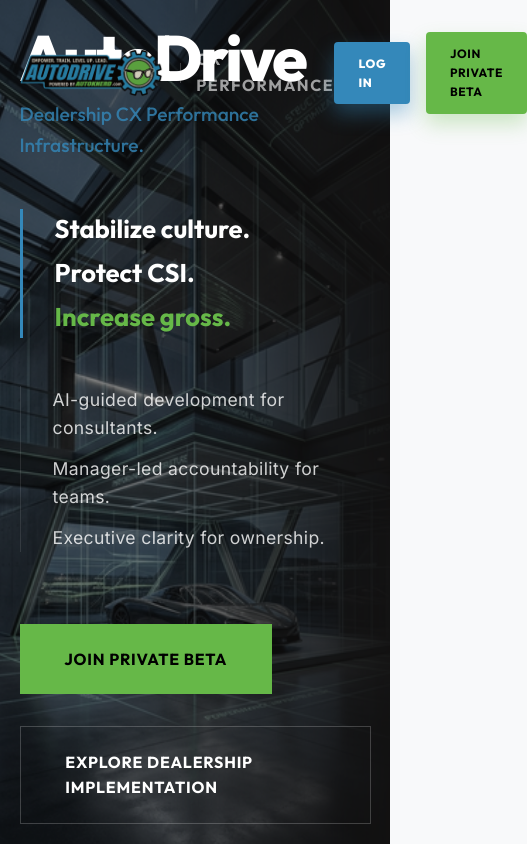
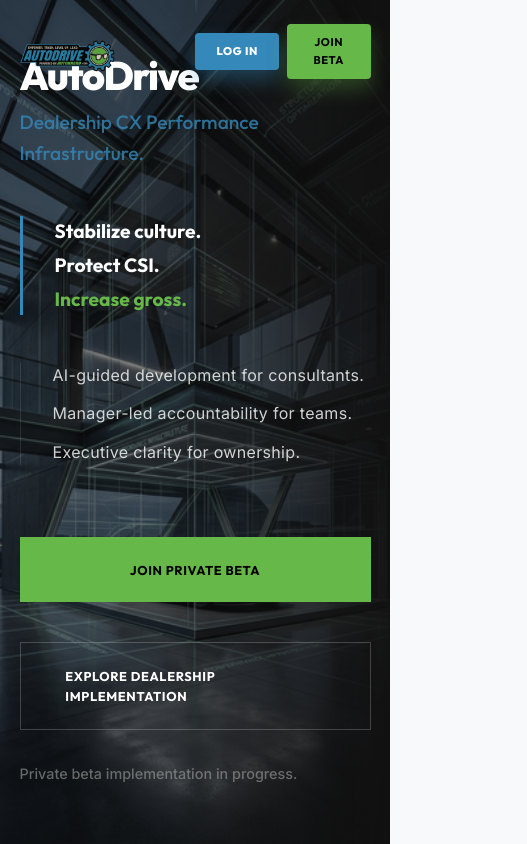
Before and after one commit to AutoKnerd/autodrive_web, a React (Vite) app: page / in a window 390 px wide. Shown: the top 844 px of the page, 527 px wide, since content can reach past the window. Built offline with nearby package versions, Linux system fonts and the light colour scheme.

Commit message:
UI: System-wide mobile responsiveness updates and layout stabilization

```diff
--- a/src/components/Navigation.tsx
+++ b/src/components/Navigation.tsx
@@ -4,32 +4,33 @@
 
 const Navigation: React.FC = () => {
     return (
-        <nav style={{ padding: '2rem 5%', position: 'absolute', width: '100%', zIndex: 50, display: 'flex', justifyContent: 'space-between', alignItems: 'center' }}>
+        <nav style={{ padding: '1.5rem 5%', position: 'absolute', width: '100%', zIndex: 50, display: 'flex', justifyContent: 'space-between', alignItems: 'center', gap: '1rem', flexWrap: 'wrap' }}>
             <div style={{ display: 'flex', alignItems: 'center', gap: '1rem' }}>
                 <Link to="/" style={{ display: 'flex', alignItems: 'center', gap: '1rem', textDecoration: 'none' }}>
-                    <img src="/logo.png" alt="AutoDrive" style={{ height: '48px', width: 'auto', filter: 'brightness(0.9)' }} />
+                    <img src="/logo.png" alt="AutoDrive" style={{ height: 'max(32px, 4vw)', width: 'auto', filter: 'brightness(0.9)' }} />
                 </Link>
-                <div style={{ width: '1px', height: '20px', background: 'rgba(255,255,255,0.2)' }}></div>
-                <span style={{ fontFamily: 'var(--font-heading)', fontWeight: 700, fontSize: '1rem', letterSpacing: '0.1em', color: 'rgba(255,255,255,0.6)', textTransform: 'uppercase' }}>
+                <div className="hide-mobile" style={{ width: '1px', height: '20px', background: 'rgba(255,255,255,0.2)' }}></div>
+                <span className="hide-mobile" style={{ fontFamily: 'var(--font-heading)', fontWeight: 700, fontSize: '0.9rem', letterSpacing: '0.1em', color: 'rgba(255,255,255,0.6)', textTransform: 'uppercase' }}>
                     CX Performance
                 </span>
             </div>
-            <div style={{ display: 'flex', gap: '1rem', alignItems: 'center' }}>
+            <div style={{ display: 'flex', gap: '0.5rem', alignItems: 'center' }}>
                 <motion.a
                     href="#login"
                     className="btn"
                     whileHover={{ scale: 1.05 }}
                     whileTap={{ scale: 0.95 }}
                     style={{
-                        fontSize: '0.75rem',
-                        padding: '0.75rem 1.5rem',
+                        fontSize: '0.7rem',
+                        padding: '0.6rem 1rem',
                         borderRadius: '4px',
                         backgroundColor: 'var(--logo-blue)',
                         color: '#fff',
                         fontWeight: 800,
                         transition: 'all 0.3s ease',
                         boxShadow: '0 10px 20px rgba(52, 136, 186, 0.4)',
-                        textDecoration: 'none'
+                        textDecoration: 'none',
+                        textAlign: 'center'
                     }}
                 >
                     Log In
@@ -39,12 +40,13 @@
                     className="btn btn-primary"
                     whileHover={{ scale: 1.05 }}
                     whileTap={{ scale: 0.95 }}
-                    style={{ fontSize: '0.75rem', padding: '0.75rem 1.5rem', borderRadius: '4px', boxShadow: '0 10px 20px rgba(102, 184, 72, 0.3)', textDecoration: 'none' }}
+                    style={{ fontSize: '0.7rem', padding: '0.6rem 1rem', borderRadius: '4px', boxShadow: '0 10px 20px rgba(102, 184, 72, 0.3)', textDecoration: 'none', textAlign: 'center' }}
                 >
-                    Join Private Beta
+                    Join Beta
                 </motion.a>
             </div>
         </nav>
+
     );
 };
 
--- a/src/index.css
+++ b/src/index.css
@@ -145,13 +145,52 @@
   animation: fadeIn 0.8s var(--transition-smooth) forwards;
 }
 
+/* Responsive Adjustments */
+.hide-mobile {
+  display: flex !important;
+}
+
+.mobile-stack {
+  display: flex;
+  flex-direction: row;
+}
+
 @media (max-width: 768px) {
-  section {
-    padding: var(--spacing-base) 5%;
+  :root {
+    --spacing-huge: 4rem;
+    --spacing-large: 2.5rem;
   }
 
-  :root {
-    --spacing-huge: 6rem;
-    --spacing-large: 4rem;
+  section {
+    padding: var(--spacing-large) 5%;
+  }
+
+  .hide-mobile {
+    display: none !important;
+  }
+
+  .mobile-stack {
+    flex-direction: column !important;
+  }
+
+  h1 {
+    font-size: clamp(2.5rem, 8vw, 4rem) !important;
+  }
+
+  h2 {
+    font-size: clamp(1.8rem, 6vw, 2.5rem) !important;
   }
 }
+
+@media (max-width: 480px) {
+  section {
+    padding: 2.5rem 5%;
+  }
+
+  .btn {
+    padding: 1rem 1.5rem;
+    font-size: 0.8rem;
+    width: 100%;
+    margin-bottom: 0.5rem;
+  }
+}
--- a/src/pages/Home.tsx
+++ b/src/pages/Home.tsx
@@ -51,16 +51,16 @@
                             </div>
                         </div>
 
-                        <div style={{ display: 'grid', gridTemplateColumns: 'repeat(auto-fit, minmax(280px, 1fr))', gap: '3rem', marginBottom: '4.5rem', maxWidth: '1000px' }}>
+                        <div className="mobile-stack" style={{ display: 'grid', gridTemplateColumns: 'repeat(auto-fit, minmax(300px, 1fr))', gap: '3rem', marginBottom: '4.5rem', maxWidth: '1000px' }}>
                             <div style={{ borderLeft: '3px solid var(--logo-blue)', paddingLeft: '2rem' }}>
-                                <p style={{ fontFamily: 'var(--font-heading)', fontSize: '1.6rem', fontWeight: 600, marginBottom: '0.2rem' }}>Stabilize culture.</p>
-                                <p style={{ fontFamily: 'var(--font-heading)', fontSize: '1.6rem', fontWeight: 600, marginBottom: '0.2rem' }}>Protect CSI.</p>
-                                <p style={{ fontFamily: 'var(--font-heading)', fontSize: '1.6rem', fontWeight: 600, color: 'var(--logo-green)' }}>Increase gross.</p>
+                                <p style={{ fontFamily: 'var(--font-heading)', fontSize: 'clamp(1.2rem, 4vw, 1.6rem)', fontWeight: 600, marginBottom: '0.2rem' }}>Stabilize culture.</p>
+                                <p style={{ fontFamily: 'var(--font-heading)', fontSize: 'clamp(1.2rem, 4vw, 1.6rem)', fontWeight: 600, marginBottom: '0.2rem' }}>Protect CSI.</p>
+                                <p style={{ fontFamily: 'var(--font-heading)', fontSize: 'clamp(1.2rem, 4vw, 1.6rem)', fontWeight: 600, color: 'var(--logo-green)' }}>Increase gross.</p>
                             </div>
                             <div style={{ color: 'var(--text-primary-dark)', borderLeft: '1px solid rgba(255,255,255,0.1)', paddingLeft: '2rem', display: 'flex', flexDirection: 'column', justifyContent: 'center' }}>
-                                <p style={{ marginBottom: '0.8rem', fontSize: '1.1rem', fontWeight: 400, opacity: 0.8, letterSpacing: '0.02em' }}>AI-guided development for consultants.</p>
-                                <p style={{ marginBottom: '0.8rem', fontSize: '1.1rem', fontWeight: 400, opacity: 0.8, letterSpacing: '0.02em' }}>Manager-led accountability for teams.</p>
-                                <p style={{ fontSize: '1.1rem', fontWeight: 400, opacity: 0.8, letterSpacing: '0.02em' }}>Executive clarity for ownership.</p>
+                                <p style={{ marginBottom: '0.8rem', fontSize: '1rem', fontWeight: 400, opacity: 0.8, letterSpacing: '0.02em' }}>AI-guided development for consultants.</p>
+                                <p style={{ marginBottom: '0.8rem', fontSize: '1rem', fontWeight: 400, opacity: 0.8, letterSpacing: '0.02em' }}>Manager-led accountability for teams.</p>
+                                <p style={{ fontSize: '1rem', fontWeight: 400, opacity: 0.8, letterSpacing: '0.02em' }}>Executive clarity for ownership.</p>
                             </div>
                         </div>
 
@@ -128,7 +128,7 @@
                         </button>
                     </div>
 
-                    <div style={{ display: 'grid', gridTemplateColumns: 'repeat(auto-fit, minmax(350px, 1fr))', gap: '6rem', alignItems: 'center' }}>
+                    <div className="mobile-stack" style={{ display: 'grid', gridTemplateColumns: 'repeat(auto-fit, minmax(300px, 1fr))', gap: '4rem', alignItems: 'center' }}>
                         <motion.div
                             initial={{ opacity: 0, x: -30 }}
                             whileInView={{ opacity: 1, x: 0 }}
@@ -199,11 +199,12 @@
                             style={{
                                 position: 'relative',
                                 background: '#f9fafb',
-                                padding: '3rem',
+                                padding: 'clamp(1rem, 5vw, 3rem)',
                                 border: '1px solid #e0e6ed',
                                 boxShadow: '0 30px 60px rgba(0,0,0,0.05)',
                                 borderRadius: '8px',
-                                overflow: 'hidden'
+                                overflow: 'hidden',
+                                width: '100%'
                             }}
                         >
                             <div style={{ position: 'absolute', top: '1.5rem', right: '1.5rem', fontSize: '0.6rem', opacity: 0.3, color: '#000', letterSpacing: '0.3em', textTransform: 'uppercase' }}>
@@ -382,12 +383,12 @@
                                 style={{ background: '#f8f9fa', padding: '4rem', borderRadius: '8px', border: '1px solid #eef0f2', position: 'relative', overflow: 'hidden' }}>
                                 <div style={{ position: 'absolute', top: '1.5rem', right: '1.5rem', fontSize: '0.7rem', opacity: 0.3, letterSpacing: '0.2em', fontWeight: 900 }}>PILLAR // 0{activePillar + 1}</div>
                                 <div style={{ maxWidth: '900px' }}>
-                                    <p style={{ fontSize: '1.6rem', fontWeight: 500, lineHeight: 1.3, color: '#1a1a1a', letterSpacing: '-0.01em', marginBottom: '4rem' }}>
+                                    <p style={{ fontSize: 'clamp(1.1rem, 4vw, 1.6rem)', fontWeight: 500, lineHeight: 1.3, color: '#1a1a1a', letterSpacing: '-0.01em', marginBottom: 'clamp(2rem, 5vw, 4rem)' }}>
                                         {activePillar === 0 && "AutoDrive stabilizes customer experience by stabilizing behavior. CSI does not fluctuate because mood changes. It improves because standards become repeatable."}
                                         {activePillar === 1 && "Gross grows when confidence grows. Confidence grows when skills are structured. AutoDrive turns soft skills into measurable performance drivers."}
                                         {activePillar === 2 && "AutoDrive makes leadership visible. Managers stop guessing who is improving and start coaching with precision."}
                                     </p>
-                                    <div style={{ display: 'grid', gridTemplateColumns: 'repeat(auto-fit, minmax(400px, 1fr))', gap: '2.5rem' }}>
+                                    <div className="mobile-stack" style={{ display: 'grid', gridTemplateColumns: 'repeat(auto-fit, minmax(280px, 1fr))', gap: '2.5rem' }}>
                                         {(activePillar === 0 ? [
                                             { title: 'Daily Behavioral Reinforcement', body: 'Micro-drills and XP-based repetition embed tone, empathy, and clarity into muscle memory.', fix: 'Inconsistent greetings, uneven follow-through.' },
                                             { title: 'Trust Leak Detection', body: 'The system surfaces breakdowns in clarity or follow-up before they hit surveys.', fix: '"We don’t know why CSI dropped."' },
@@ -440,10 +441,10 @@
                         <h2 style={{ fontSize: 'clamp(3rem, 6vw, 5.5rem)', color: 'var(--logo-green)', marginTop: '0.8rem' }}>Reinforcement does.</h2>
                     </div>
 
-                    <div style={{ display: 'grid', gridTemplateColumns: 'repeat(auto-fit, minmax(450px, 1fr))', gap: '8rem', alignItems: 'center' }}>
-                        <div style={{ position: 'relative', height: '550px', display: 'flex', alignItems: 'center', justifyContent: 'center' }}>
-                            <div style={{ position: 'absolute', width: '400px', height: '400px', background: 'radial-gradient(circle, rgba(102, 184, 72, 0.15) 0%, transparent 70%)', filter: 'blur(40px)', zIndex: 1 }} />
-                            <svg width="600" height="600" viewBox="0 0 600 600" style={{ overflow: 'visible', zIndex: 10 }}>
+                    <div className="mobile-stack" style={{ display: 'grid', gridTemplateColumns: 'repeat(auto-fit, minmax(300px, 1fr))', gap: '4rem', alignItems: 'center' }}>
+                        <div style={{ position: 'relative', height: 'clamp(350px, 60vh, 550px)', width: '100%', display: 'flex', alignItems: 'center', justifyContent: 'center', overflow: 'hidden' }}>
+                            <div style={{ position: 'absolute', width: '300px', height: '300px', background: 'radial-gradient(circle, rgba(102, 184, 72, 0.15) 0%, transparent 70%)', filter: 'blur(40px)', zIndex: 1 }} />
+                            <svg width="100%" height="100%" viewBox="0 0 600 600" preserveAspectRatio="xMidYMid meet" style={{ overflow: 'visible', zIndex: 10, maxWidth: '500px' }}>
                                 <defs>
                                     <clipPath id="orbClip"><circle cx="300" cy="300" r="148" /></clipPath>
                                     <radialGradient id="glassGrad" cx="35%" cy="35%" r="50%"><stop offset="0%" stopColor="rgba(255,255,255,0.25)" /><stop offset="60%" stopColor="rgba(255,255,255,0)" /><stop offset="100%" stopColor="rgba(0,0,0,0.4)" /></radialGradient>
@@ -519,14 +520,14 @@
 
             <section className="light-section" style={{ borderTop: '1px solid rgba(0,0,0,0.05)', background: '#fff' }}>
                 <div className="container">
-                    <div style={{ display: 'grid', gridTemplateColumns: 'repeat(auto-fit, minmax(320px, 1fr))', gap: '2rem' }}>
+                    <div className="mobile-stack" style={{ display: 'grid', gridTemplateColumns: 'repeat(auto-fit, minmax(300px, 1fr))', gap: '2rem' }}>
                         {/* Cards */}
                         {[
                             { role: 'Consultant', items: ['AI-guided skill development', 'Real-time performance feedback', 'Career-defining training path'], cta: 'Join Private Beta', link: '#beta', primary: true },
                             { role: 'Manager', items: ['Automated team accountability', 'Coaching visibility & tracking', 'Culture stability controls'], cta: 'Explore Dealership Implementation', link: '/implementation', primary: false },
                             { role: 'Dealer Principal', items: ['Executive performance clarity', 'Gross profit risk mitigation', 'Enterprise-level scalability'], cta: 'Explore Dealership Implementation', link: '/implementation', primary: false }
                         ].map(card => (
-                            <div key={card.role} style={{ padding: '3rem', background: '#fff', border: '1px solid #eee' }}>
+                            <div key={card.role} style={{ padding: 'clamp(1.5rem, 5vw, 3rem)', background: '#fff', border: '1px solid #eee' }}>
                                 <h3 style={{ fontSize: '1.25rem', textTransform: 'uppercase', letterSpacing: '0.1em', marginBottom: '2rem', opacity: 0.6 }}>{card.role}</h3>
                                 <ul style={{ listStyle: 'none', marginBottom: '3rem' }}>
                                     {card.items.map(item => <li key={item} style={{ marginBottom: '1rem', display: 'flex', alignItems: 'center', gap: '1rem' }}><ChevronRight size={16} /> {item}</li>)}
```
Also changed, not shown: src/pages/Implementation.tsx (+11 -10 lines).
